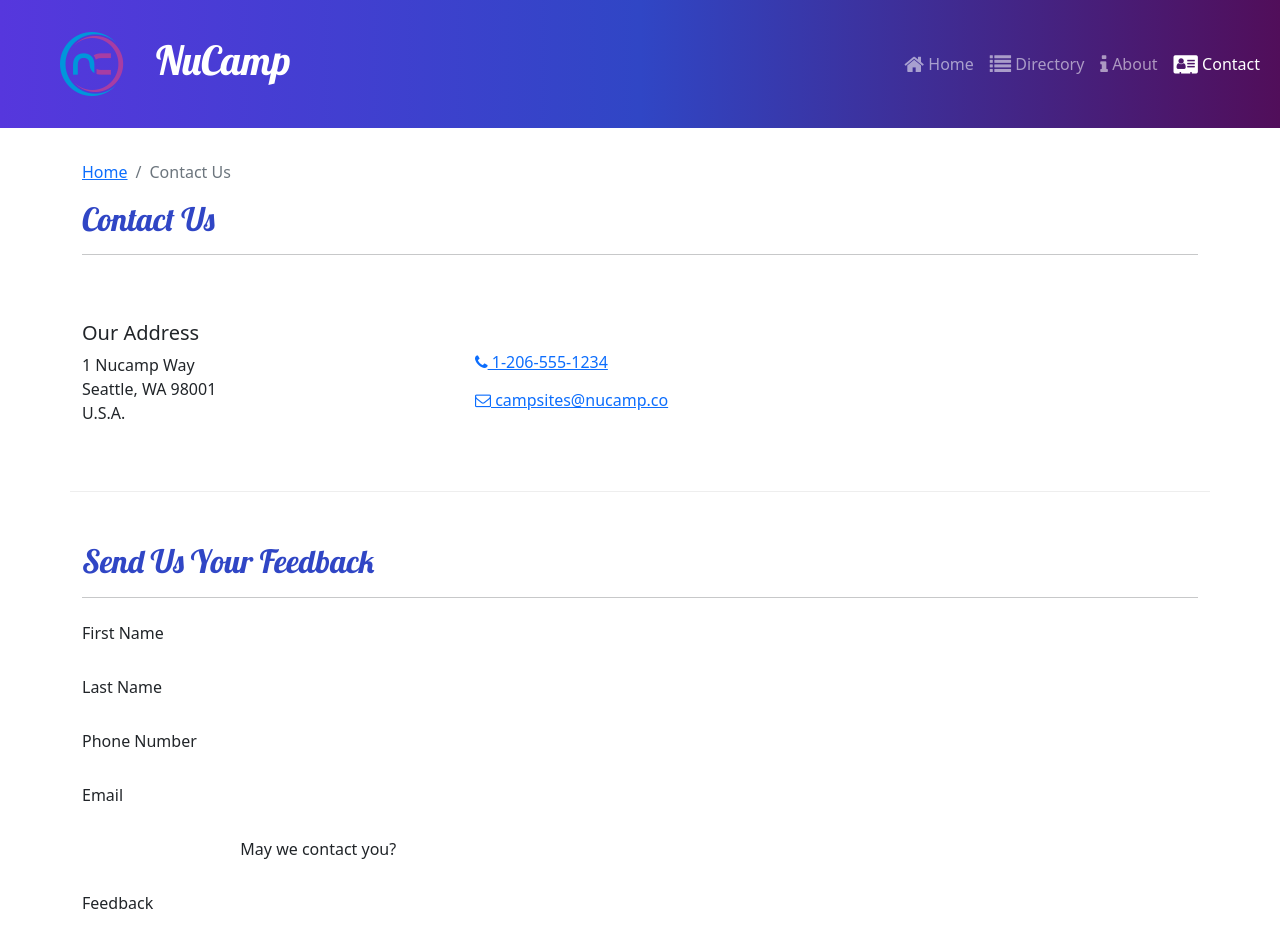
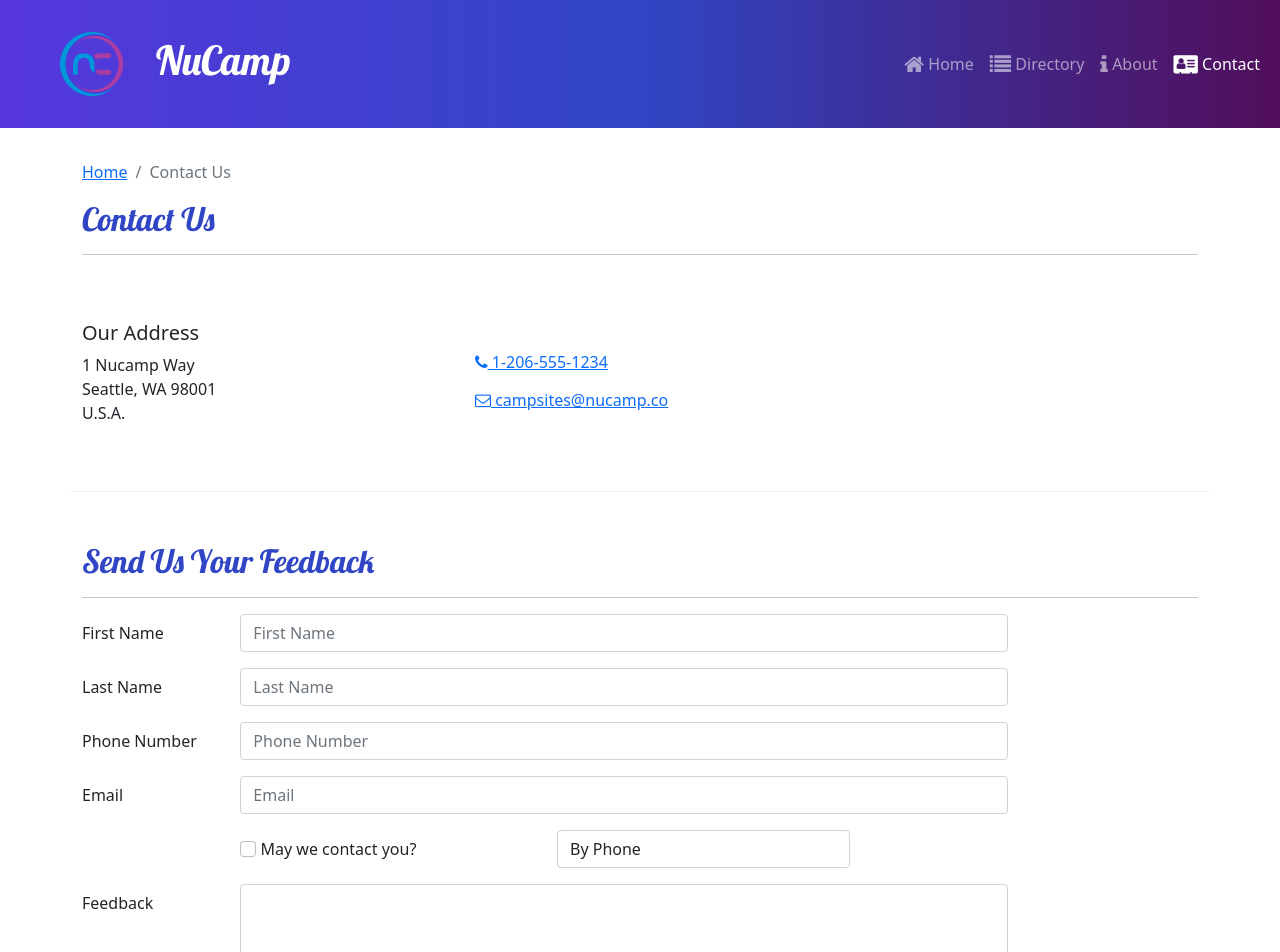
Before and after one commit to zape78/NuCampSite, a React (Create React App) app in the folder Desktop/NucampFolder/WebDev/3-React/NuCampSite/: page /contact in a window 1280 px wide. Shown: the top 952 px of the page. Built offline with nearby package versions, Linux system fonts and the light colour scheme.

Commit message:
ContactForm Part 2

```diff
--- a/Desktop/NucampFolder/WebDev/3-React/NuCampSite/src/components/ContactForm.js
+++ b/Desktop/NucampFolder/WebDev/3-React/NuCampSite/src/components/ContactForm.js
@@ -17,47 +17,56 @@ const ContactForm = () => {
 
             <Form>
                 <FormGroup row>
-                    <Label htmlFor='firstName' md='10'>
+                    <Label htmlFor='firstName' md='2'>
                         First Name
                     </Label>
-                    <Col></Col>
+                    <Col md='10'><Field name='firstName' className='form-control' placeholder='First Name' /></Col>
                 </FormGroup>
                 <FormGroup row>
-                    <Label htmlFor='lastName' md='10'>
+                    <Label htmlFor='lastName' md='2'>
                         Last Name
                     </Label>
-                    <Col></Col>
+                    <Col md='10'><Field name='lastName' className='form-control' placeholder="Last Name" /></Col>
                 </FormGroup>
                 <FormGroup row>
-                    <Label htmlFor='phoneNum' md='10'>
+                    <Label htmlFor='phoneNum' md='2'>
                         Phone Number
                     </Label>
-                    <Col></Col>
-
+                    <Col md='10'><Field name='phoneNum' className='form-control' placeholder='Phone Number' /></Col>
                 </FormGroup>
                 <FormGroup row>
-                    <Label htmlFor='email' md='10'>
+                    <Label htmlFor='email' md='2'>
                         Email
                     </Label>
-                    <Col></Col>
+                    <Col md='10'><Field name='email' className='form-control' placeholder='Email' /></Col>
                 </FormGroup>
                 <FormGroup row>
                     <Label check md={{ size: 4, offset: 2 }}>
+                        <Field
+                            name='agree'
+                            type='checkbox'
+                            className='form-check-input'
+                        />{' '}
                         May we contact you?
                     </Label>
-                    <Col></Col>
+                    <Col md='4'>
+                        <Field name='contactType' as='select' className='form-control' >
+                            <option>By Phone</option>
+                            <option>By Email</option>
+                         </Field>
+                    </Col>
                 </FormGroup>
                 <FormGroup row>
-                    <Label htmlFor='feedback' md='10'>
+                    <Label htmlFor='feedback' md='2'>
                         Feedback
                     </Label>
-                    <Col></Col>
+                    <Col md='10'><Field name='feedback' as='textarea' rows='12' className='form-control' /></Col>
                 </FormGroup>
                 <FormGroup row>
                 </FormGroup>
             </Form>
         </Formik>
-            )
+    )
 }
 
-            export default ContactForm;
+export default ContactForm;
```
